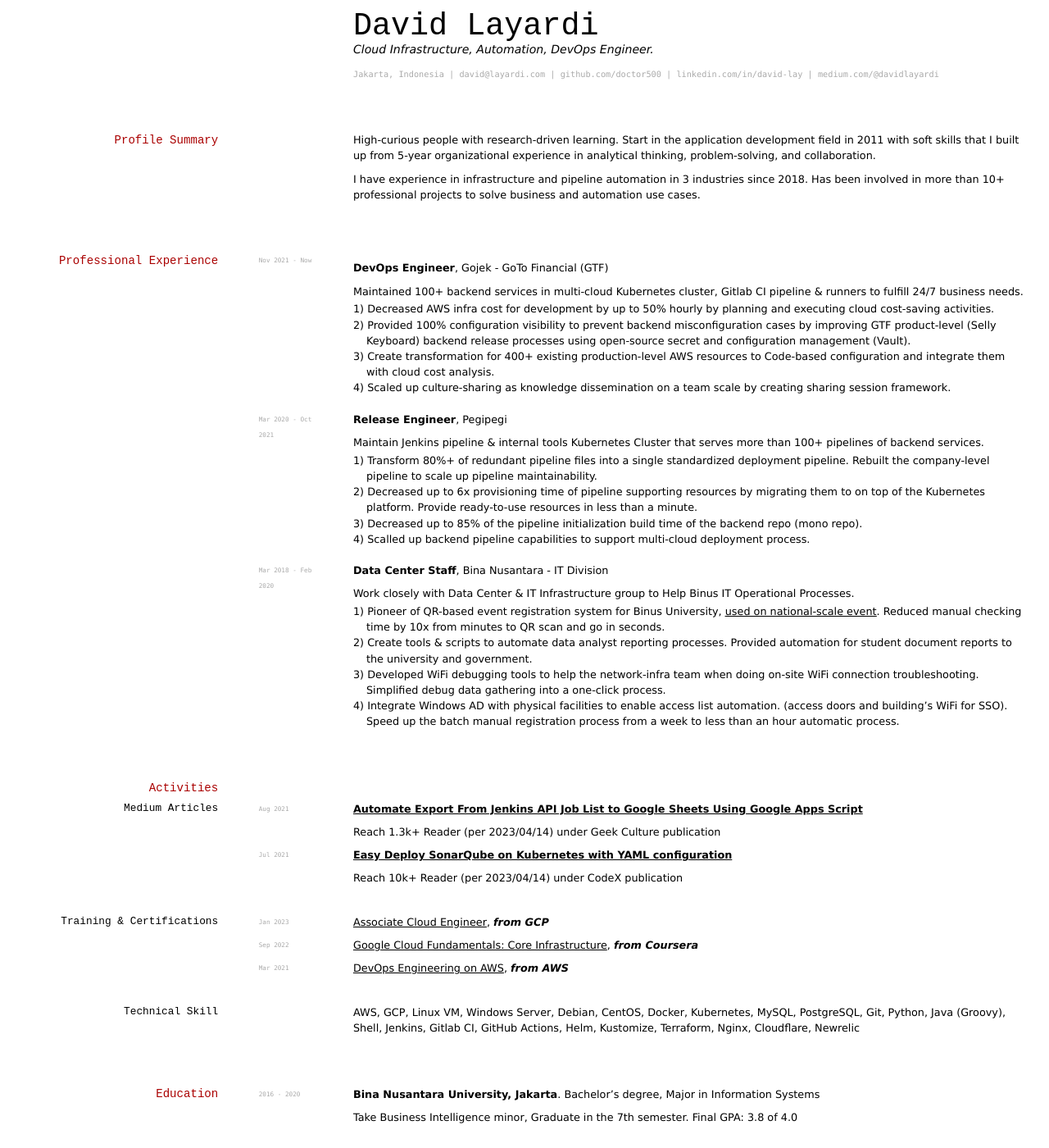
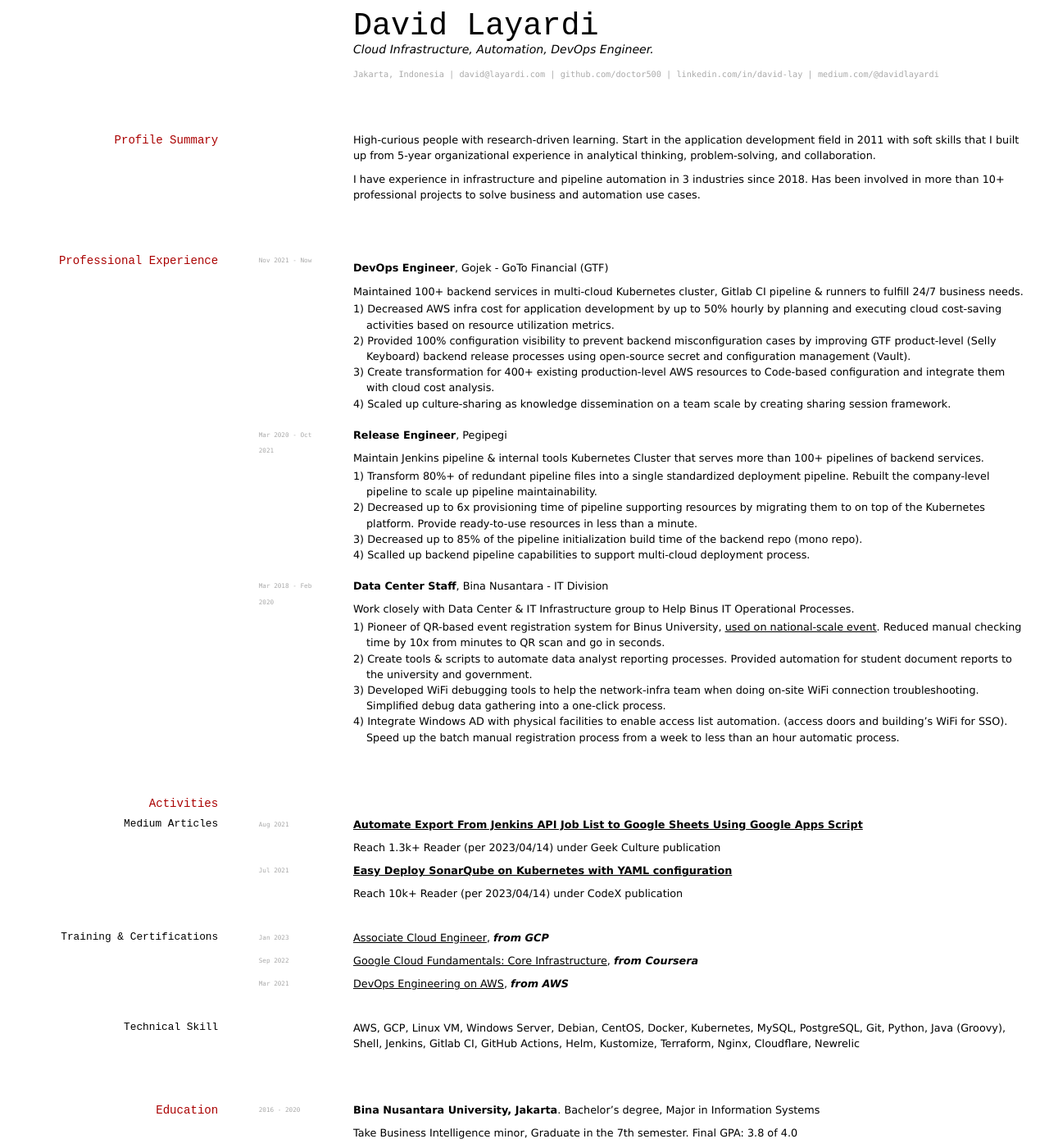
Before and after one commit to doctor500/cv, a Jekyll site: the page built from index.md, in a window 1280 px wide and 1400 px high. Shown: the whole window at 82% size. Built offline with Jekyll 4.4.1, drawn with Linux system fonts in a browser that asks for light colours; some of the changed text lies outside the part shown.

```diff
--- a/index.md
+++ b/index.md
@@ -30,7 +30,7 @@ __DevOps Engineer__, Gojek - GoTo Financial (GTF)
 
 Maintained 100+ backend services in multi-cloud Kubernetes cluster, Gitlab CI pipeline & runners to fulfill 24/7 business needs.
 
-- 1) Decreased AWS infra cost for development by up to 50% hourly by planning and executing cloud cost-saving activities.
+- 1) Decreased AWS infra cost for application development by up to 50% hourly by planning and executing cloud cost-saving activities based on resource utilization metrics.
 - 2) Provided 100% configuration visibility to prevent backend misconfiguration cases by improving GTF product-level (Selly Keyboard) backend release processes using open-source secret and configuration management (Vault).
 - 3) Create transformation for 400+ existing production-level AWS resources to Code-based configuration and integrate them with cloud cost analysis.
 - 4) Scaled up culture-sharing as knowledge dissemination on a team scale by creating sharing session framework.
```
Also changed, not shown: other parts of index.md (+6 -0 lines).
